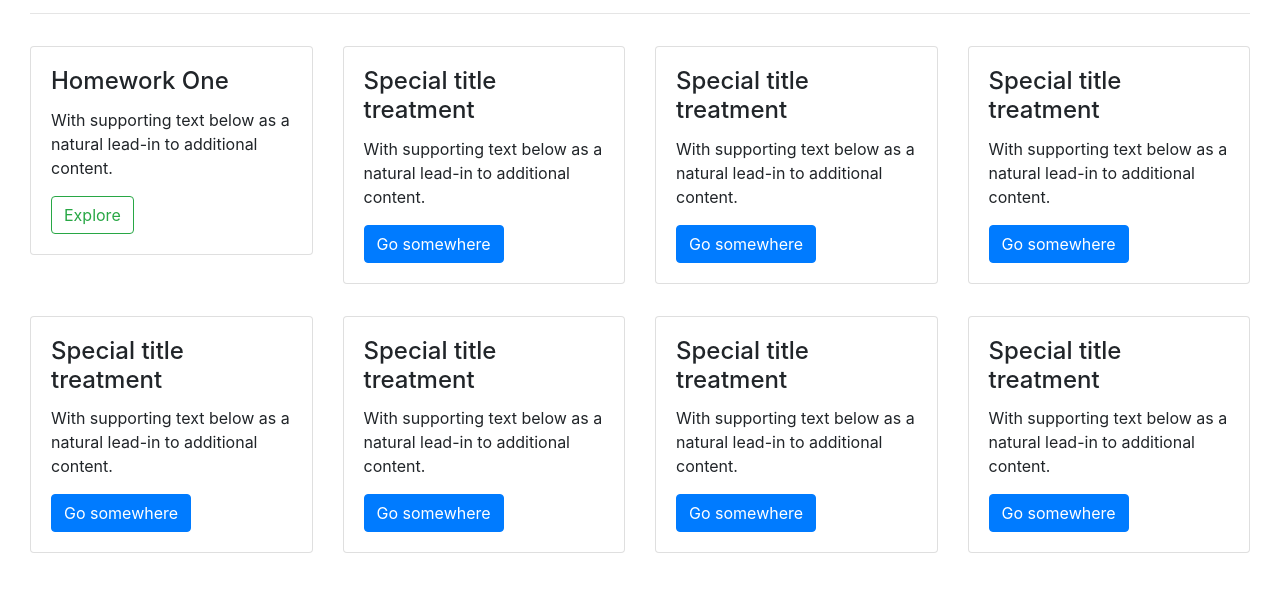
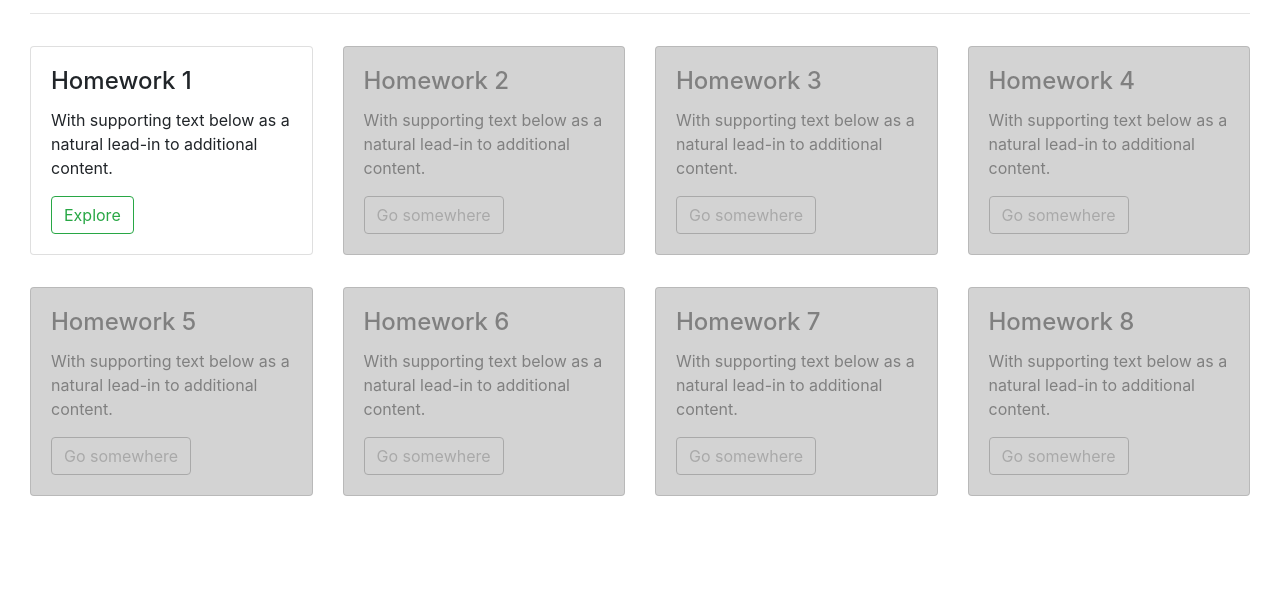
Before and after one commit to NikitaProkopenko/study, a website: page practice.html in a window 1280 px wide. Shown: the part 159-750 px from the top of the page. Drawn offline with nearby package versions, Linux system fonts and the light colour scheme.

Commit message:
Added .card-blocked style to practice.html

```diff
--- a/practice.html
+++ b/practice.html
@@ -64,74 +64,74 @@
                 <div class="col-12 col-lg-3">
                     <div class="card block-margin">
                         <div class="card-body">
-                            <h4 class="card-title">Homework One</h4>
+                            <h4 class="card-title">Homework 1</h4>
                             <p class="card-text">With supporting text below as a natural lead-in to additional content.</p>
                             <a href="lessons/lesson_1/homework_1.html" class="btn btn-outline-success">Explore</a>
                         </div>
                     </div>
                 </div>
                 <div class="col-12 col-lg-3">
-                    <div class="card block-margin">
+                    <div class="card block-margin card-blocked">
                         <div class="card-body">
-                            <h4 class="card-title">Special title treatment</h4>
+                            <h4 class="card-title">Homework 2</h4>
                             <p class="card-text">With supporting text below as a natural lead-in to additional content.</p>
-                            <a href="#" class="btn btn-primary">Go somewhere</a>
+                            <a href="#" class="btn btn-outline-success">Go somewhere</a>
                         </div>
                     </div>
                 </div>
                 <div class="col-12 col-lg-3">
-                    <div class="card block-margin">
+                    <div class="card block-margin card-blocked">
                         <div class="card-body">
-                            <h4 class="card-title">Special title treatment</h4>
+                            <h4 class="card-title">Homework 3</h4>
                             <p class="card-text">With supporting text below as a natural lead-in to additional content.</p>
-                            <a href="#" class="btn btn-primary">Go somewhere</a>
+                            <a href="#" class="btn btn-outline-success">Go somewhere</a>
                         </div>
                     </div>
                 </div>
                 <div class="col-12 col-lg-3">
-                    <div class="card block-margin">
+                    <div class="card block-margin card-blocked">
                         <div class="card-body">
-                            <h4 class="card-title">Special title treatment</h4>
+                            <h4 class="card-title">Homework 4</h4>
                             <p class="card-text">With supporting text below as a natural lead-in to additional content.</p>
-                            <a href="#" class="btn btn-primary">Go somewhere</a>
+                            <a href="#" class="btn btn-outline-success">Go somewhere</a>
                         </div>
                     </div>
                 </div>
             </div>
             <div class="row">
                 <div class="col-12 col-lg-3">
-                    <div class="card block-margin">
+                    <div class="card block-margin card-blocked">
                         <div class="card-body">
-                            <h4 class="card-title">Special title treatment</h4>
+                            <h4 class="card-title">Homework 5</h4>
                             <p class="card-text">With supporting text below as a natural lead-in to additional content.</p>
-                            <a href="#" class="btn btn-primary">Go somewhere</a>
+                            <a href="#" class="btn btn-outline-success">Go somewhere</a>
                         </div>
                     </div>
                 </div>
                 <div class="col-12 col-lg-3">
-                    <div class="card block-margin">
+                    <div class="card block-margin card-blocked">
                         <div class="card-body">
-                            <h4 class="card-title">Special title treatment</h4>
+                            <h4 class="card-title">Homework 6</h4>
                             <p class="card-text">With supporting text below as a natural lead-in to additional content.</p>
-                            <a href="#" class="btn btn-primary">Go somewhere</a>
+                            <a href="#" class="btn btn-outline-success">Go somewhere</a>
                         </div>
                     </div>
                 </div>
                 <div class="col-12 col-lg-3">
-                    <div class="card block-margin">
+                    <div class="card block-margin card-blocked">
                         <div class="card-body">
-                            <h4 class="card-title">Special title treatment</h4>
+                            <h4 class="card-title">Homework 7</h4>
                             <p class="card-text">With supporting text below as a natural lead-in to additional content.</p>
-                            <a href="#" class="btn btn-primary">Go somewhere</a>
+                            <a href="#" class="btn btn-outline-success">Go somewhere</a>
                         </div>
                     </div>
                 </div>
                 <div class="col-12 col-lg-3">
-                    <div class="card block-margin">
+                    <div class="card block-margin card-blocked">
                         <div class="card-body">
-                            <h4 class="card-title">Special title treatment</h4>
+                            <h4 class="card-title">Homework 8</h4>
                             <p class="card-text">With supporting text below as a natural lead-in to additional content.</p>
-                            <a href="#" class="btn btn-primary">Go somewhere</a>
+                            <a href="#" class="btn btn-outline-success">Go somewhere</a>
                         </div>
                     </div>
                 </div>
```
